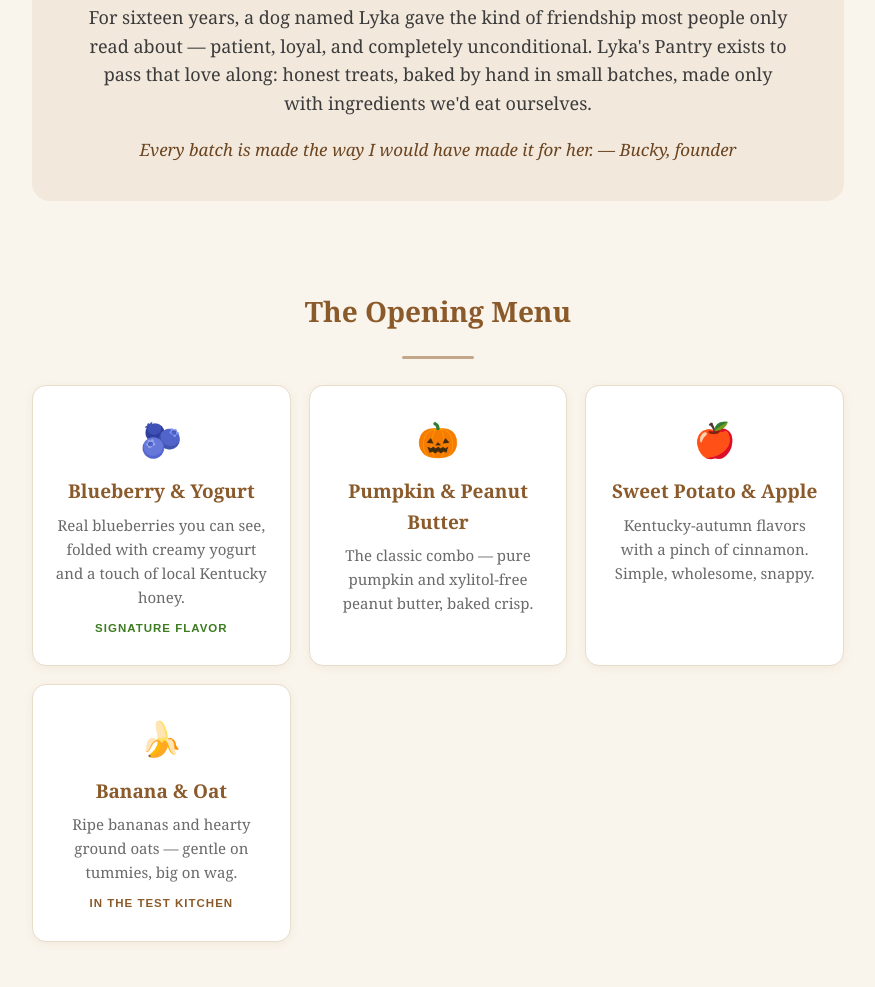
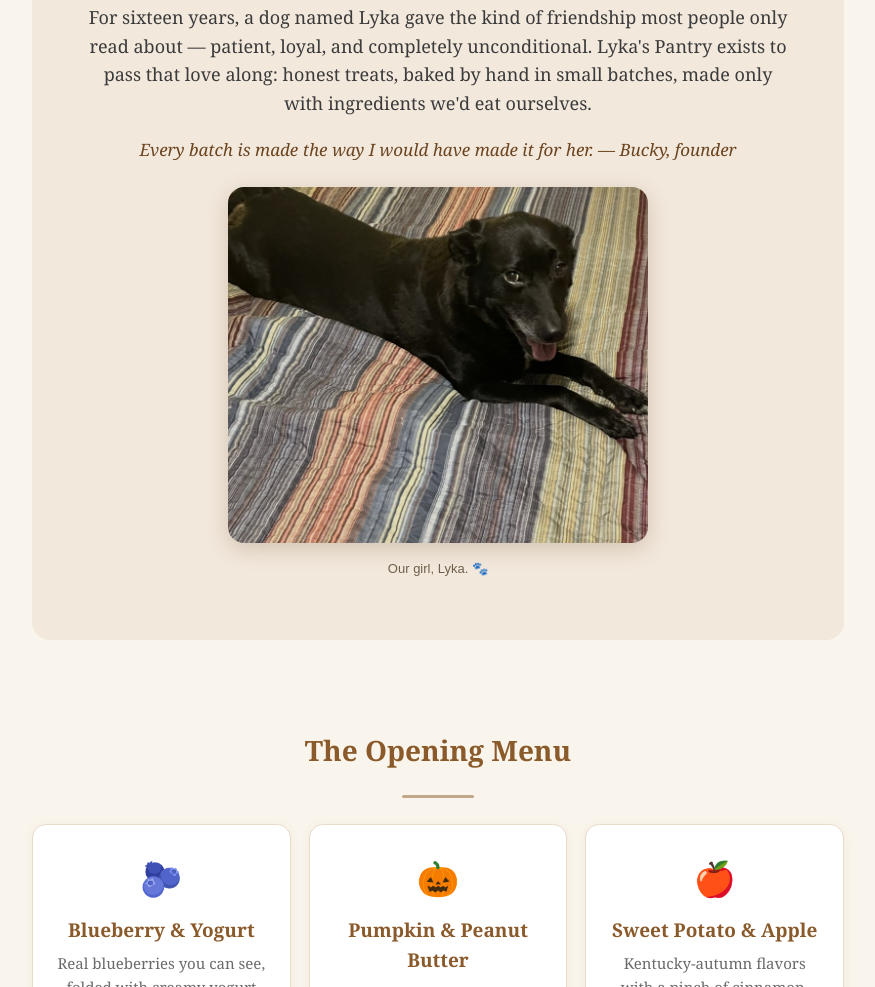
Before and after one commit to buckybailey1989/lykaspantry-site, a plain HTML site: page index.html in a window 1280 px wide. Shown: the part 1060-2047 px from the top of the page, without its empty margins (202-1077 px from the left). Drawn offline with Linux system fonts and the light colour scheme.

Commit message:
Add second Lyka portrait below the dedication

```diff
--- a/index.html
+++ b/index.html
@@ -184,6 +184,8 @@
       <p class="dedication">
         Every batch is made the way I would have made it for her. — Bucky, founder
       </p>
+      <img class="lyka-photo" src="assets/lyka-portrait.jpg" alt="Lyka, a black lab and setter mix, resting on a striped blanket and looking warmly toward the camera" style="width:min(420px,92%);margin-top:24px">
+      <div class="photo-caption">Our girl, Lyka. 🐾</div>
     </div>
   </section>
 
```
Also changed, not shown: assets/lyka-portrait.jpg (added).
